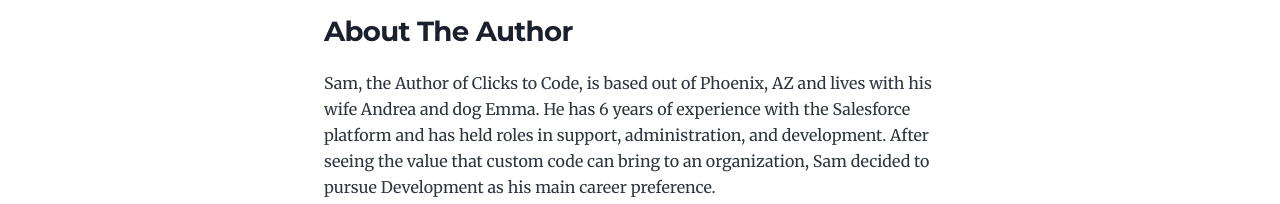
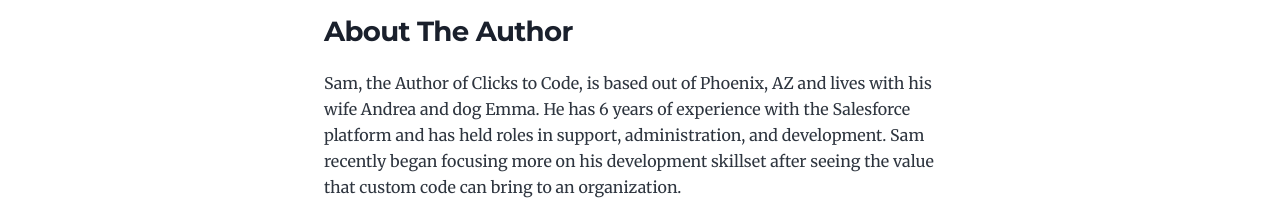
Before and after one commit to shmabbott/dev_website, a Gatsby site: page /hello-world/ in a window 1280 px wide. Shown: the part 748-952 px from the top of the page. Built offline with nearby package versions, Linux system fonts and the light colour scheme; Gatsby itself is replaced by a stand-in of ours.

Commit message:
Quick verbiage change on first blog article.

```diff
--- a/content/blog/hello-world/index.md
+++ b/content/blog/hello-world/index.md
@@ -15,7 +15,7 @@
 
 ### About The Author
 
-Sam, the Author of Clicks to Code, is based out of Phoenix, AZ and lives with his wife Andrea and dog Emma. He has 6 years of experience with the Salesforce platform and has held roles in support, administration, and development. After seeing the value that custom code can bring to an organization, Sam decided to pursue Development as his main career preference.
+Sam, the Author of Clicks to Code, is based out of Phoenix, AZ and lives with his wife Andrea and dog Emma. He has 6 years of experience with the Salesforce platform and has held roles in support, administration, and development. Sam recently began focusing more on his development skillset after seeing the value that custom code can bring to an organization.
 
 In addition to Salesforce, Sam enjoys studying web development, eating at local restaurants with his wife Andrea, taking his dog Emma for walks, playing guitar, photographing lightning and tornadoes in the central U.S., and reading nonfiction books.
 
```
